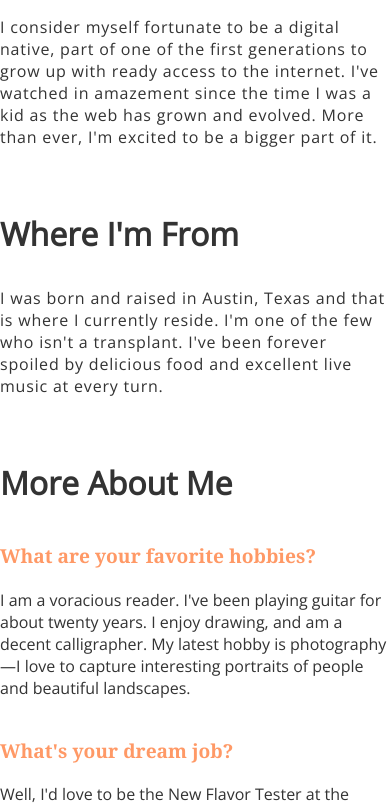
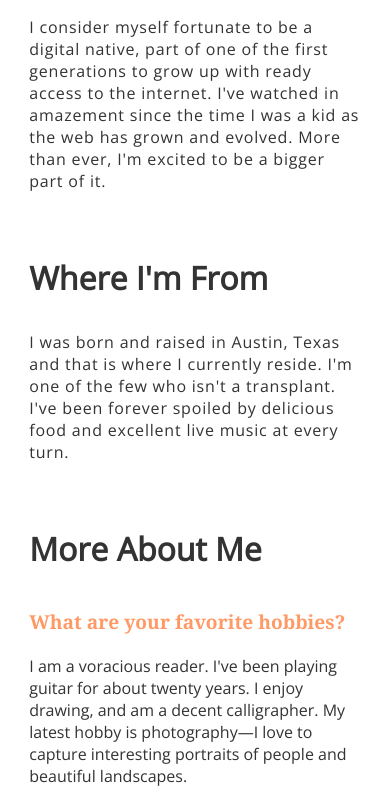
Before and after one commit to bpinali/about-me, a plain HTML site: page index.html in a window 390 px wide. Shown: the part 489-1297 px from the top of the page. Drawn offline with nearby package versions, Linux system fonts and the light colour scheme; a web font is replaced by a local one.

Commit message:
Added responsive style rules.

```diff
--- a/style.css
+++ b/style.css
@@ -78,7 +78,7 @@ a {
 .introduction-section,
 .location-section,
 .questions-section {
-    max-width: 38em;
+    width: 60%;
     margin-left: auto;
     margin-right: auto;
     margin-top: 2em;
@@ -118,3 +118,26 @@ a {
 /* Responsive styles
     (the very last module in the CSS, contains all the media queries and it is dealing with the compatibility with mobiles and tablets)
 */
+
+@media only screen and (max-width: 1024px) {}
+
+
+/*ipad potrait*/
+
+@media only screen and (max-width: 768px) {
+    .introduction-section,
+    .location-section,
+    .questions-section {
+        width: 85%;
+    }
+}
+
+
+/*iPhone landscape*/
+
+@media only screen and (max-width: 480px) {}
+
+
+/*iPhone portrait*/
+
+@media only screen and (max-width: 320px) {}
```
